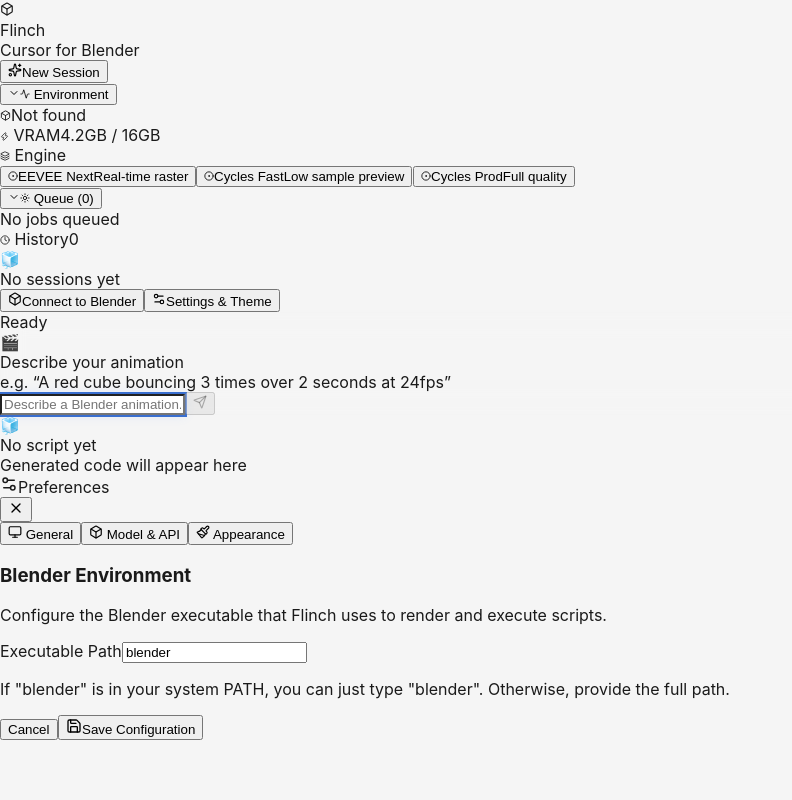
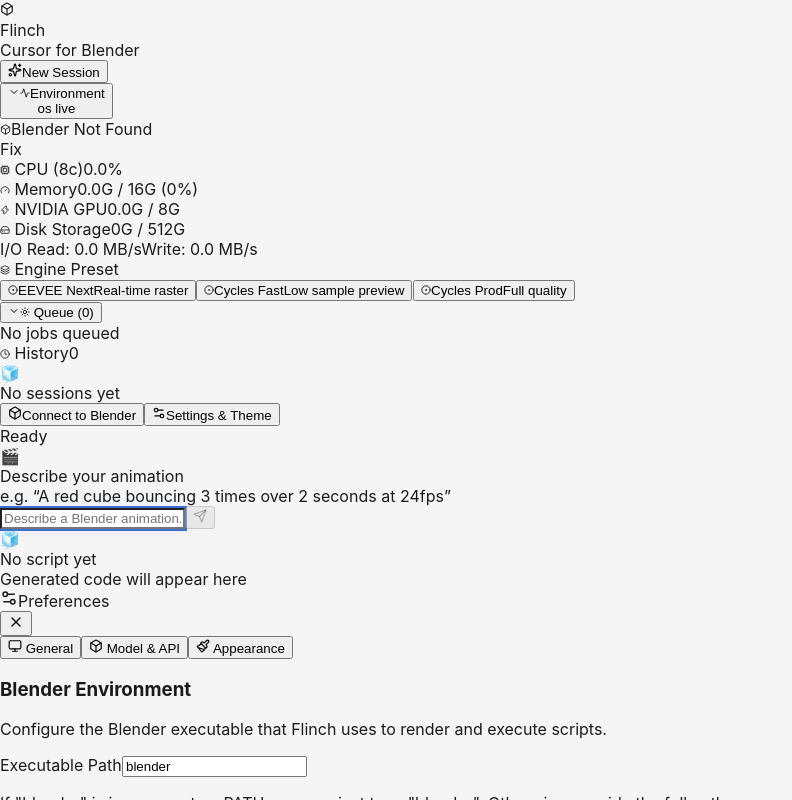
Before and after one commit to theRiddler9/flinch, a React (Vite) app in the folder apps/desktop/ui/: page / in a window 1280 px wide. Shown: the whole page, without its empty margins (0-792 px from the left). Built offline with nearby package versions, Linux system fonts and the light colour scheme.

Commit message:
feat(ui): display live OS CPU, RAM, GPU, and Disk I/O metrics in Sidebar ENVIRONMENT section

```diff
--- a/apps/desktop/ui/src/components/Sidebar.tsx
+++ b/apps/desktop/ui/src/components/Sidebar.tsx
@@ -4,7 +4,7 @@
 import {
   Clock, CheckCircle2, AlertCircle, Box, Sparkles, Settings2,
   ChevronDown, ChevronRight, Zap, Layers, Sun, Activity,
-  CircleDot, Loader2, XCircle,
+  CircleDot, Loader2, XCircle, Cpu, HardDrive, Gauge,
 } from 'lucide-react';
 import { invoke } from '@tauri-apps/api/core';
 import type { AgentResult } from '../bindings/AgentResult';
@@ -23,24 +23,22 @@
 }
 
 export function Sidebar() {
-  const history      = useStore((s) => s.history);
-  const loadHistory  = useStore((s) => s.loadHistory);
-  const doctorStatus = useStore((s) => s.doctorStatus);
+  const history        = useStore((s) => s.history);
+  const loadHistory    = useStore((s) => s.loadHistory);
+  const doctorStatus   = useStore((s) => s.doctorStatus);
   const blenderVersion = useStore((s) => s.blenderVersion);
-  const enginePreset = useStore((s) => s.enginePreset);
+  const enginePreset   = useStore((s) => s.enginePreset);
   const setEnginePreset = useStore((s) => s.setEnginePreset);
   const executionQueue  = useStore((s) => s.executionQueue);
+  const systemMetrics   = useStore((s) => s.systemMetrics);
+  const fetchMetrics    = useStore((s) => s.fetchMetrics);
 
-  const [envOpen, setEnvOpen] = useState(true);
+  const [envOpen, setEnvOpen]     = useState(true);
   const [queueOpen, setQueueOpen] = useState(true);
-  // Simulated VRAM — in real app wire from a Tauri sysinfo command
-  const vramUsed = 4.2;
-  const vramTotal = 16;
-  const vramPct = vramUsed / vramTotal;
 
   useEffect(() => { loadHistory(); }, [loadHistory]);
 
-  // Doctor check on mount to get blender version
+  // Doctor check on mount
   useEffect(() => {
     invoke<{ blender_ok: boolean; blender_version: string | null; provider_ok: boolean }>('check_doctor')
       .then((res) => {
@@ -52,6 +50,15 @@
       })
       .catch(() => useStore.setState({ doctorStatus: 'error' }));
   }, []);
+
+  // Poll system performance metrics every 2.5s for real workloads
+  useEffect(() => {
+    fetchMetrics();
+    const interval = setInterval(() => {
+      fetchMetrics();
+    }, 2500);
+    return () => clearInterval(interval);
+  }, [fetchMetrics]);
 
   const loadSession = useCallback(async (id: string) => {
     try {
@@ -67,6 +74,24 @@
     }
   }, []);
 
+  // Performance helpers
+  const cpuPct = systemMetrics?.cpu_percent ?? 0;
+  const ramUsed = systemMetrics?.ram_used_gb ?? 0;
+  const ramTotal = systemMetrics?.ram_total_gb ?? 16;
+  const ramPct = systemMetrics?.ram_percent ?? 0;
+
+  const gpuName = systemMetrics?.gpu_name ?? 'NVIDIA GPU';
+  const gpuUtil = systemMetrics?.gpu_percent ?? 0;
+  const vramUsed = systemMetrics?.vram_used_gb ?? 0;
+  const vramTotal = systemMetrics?.vram_total_gb ?? 8;
+  const vramPct = systemMetrics?.vram_percent ?? 0;
+
+  const diskUsed = systemMetrics?.disk_used_gb ?? 0;
+  const diskTotal = systemMetrics?.disk_total_gb ?? 512;
+  const diskPct = systemMetrics?.disk_percent ?? 0;
+  const diskR = systemMetrics?.disk_read_mbps ?? 0;
+  const diskW = systemMetrics?.disk_write_mbps ?? 0;
+
   return (
     <div className="w-64 bg-flinch-base border-r border-flinch-border-dim flex flex-col h-full overflow-hidden">
       {/* Brand header */}
@@ -78,7 +103,9 @@
           <div className="text-sm font-bold tracking-tight text-flinch-text">Flinch</div>
           <div className="text-2xs text-flinch-text-muted">Cursor for Blender</div>
         </div>
-        <StatusDot status={doctorStatus} />
+        <div className="ml-auto flex items-center gap-1.5">
+          <StatusDot status={doctorStatus} />
+        </div>
       </div>
 
       {/* New session button */}
@@ -102,50 +129,128 @@
       </div>
 
       <div className="flex-1 overflow-y-auto space-y-0 pb-2">
-        {/* ── Environment ── */}
+        {/* ── Environment (Real OS System Performance) ── */}
         <section className="px-3 pt-2">
           <button
             onClick={() => setEnvOpen(!envOpen)}
-            className="w-full flex items-center gap-1.5 py-1 text-[11px] font-semibold uppercase tracking-wider text-flinch-text-muted hover:text-flinch-text-dim flinch-transition"
+            className="w-full flex items-center justify-between py-1 text-[11px] font-semibold uppercase tracking-wider text-flinch-text-muted hover:text-flinch-text-dim flinch-transition"
           >
-            {envOpen ? <ChevronDown size={12} /> : <ChevronRight size={12} />}
-            <Activity size={10} /> Environment
+            <div className="flex items-center gap-1.5">
+              {envOpen ? <ChevronDown size={12} /> : <ChevronRight size={12} />}
+              <Activity size={10} className="text-flinch-accent" />
+              <span>Environment</span>
+            </div>
+            <span className="text-[10px] lowercase font-normal opacity-70">os live</span>
           </button>
           {envOpen && (
-            <div className="mt-1.5 space-y-2 pl-1">
-              {/* Blender Path */}
-              <div className="flex items-center gap-2 text-xs">
-                <Box size={11} className={cn("shrink-0", doctorStatus === 'ok' ? "text-flinch-success" : "text-flinch-error")} />
-                <span className="text-flinch-text-dim truncate">
-                  {blenderVersion ?? (doctorStatus === 'error' ? 'Not found' : 'Checking...')}
+            <div className="mt-1.5 space-y-2 pl-1 bg-flinch-surface/20 p-2 rounded-lg border border-flinch-border-dim/50">
+              {/* Blender Status */}
+              <div className="flex items-center justify-between text-xs">
+                <div className="flex items-center gap-1.5 truncate">
+                  <Box size={11} className={cn("shrink-0", doctorStatus === 'ok' ? "text-flinch-success" : "text-flinch-error")} />
+                  <span className="text-flinch-text font-medium truncate">
+                    {blenderVersion ?? (doctorStatus === 'error' ? 'Blender Not Found' : 'Checking...')}
+                  </span>
+                </div>
+                <span className={cn("text-2xs font-semibold uppercase px-1.5 py-0.2 rounded", doctorStatus === 'ok' ? "bg-flinch-success/15 text-flinch-success" : "bg-flinch-error/15 text-flinch-error")}>
+                  {doctorStatus === 'ok' ? 'Ready' : 'Fix'}
                 </span>
               </div>
 
-              {/* VRAM Bar */}
+              {/* CPU Metric */}
               <div>
-                <div className="flex items-center justify-between mb-1">
-                  <span className="text-2xs text-flinch-text-muted flex items-center gap-1">
-                    <Zap size={9} /> VRAM
+                <div className="flex items-center justify-between text-2xs mb-1">
+                  <span className="text-flinch-text-muted flex items-center gap-1">
+                    <Cpu size={10} /> CPU ({systemMetrics?.cpu_cores ?? 8}c)
                   </span>
-                  <span className={cn(
-                    "text-2xs font-mono",
-                    vramPct > 0.8 ? "text-flinch-warning" : "text-flinch-text-muted"
-                  )}>
-                    {vramUsed}GB / {vramTotal}GB
+                  <span className="font-mono text-flinch-text-dim">
+                    {cpuPct.toFixed(1)}%
                   </span>
                 </div>
                 <div className="h-1.5 rounded-full bg-flinch-surface overflow-hidden">
                   <div
                     className={cn(
                       "h-full rounded-full flinch-transition",
-                      vramPct > 0.8 ? "bg-flinch-warning" : "bg-flinch-accent"
+                      cpuPct > 85 ? "bg-flinch-error" : cpuPct > 65 ? "bg-flinch-warning" : "bg-blue-400"
                     )}
-                    style={{ width: `${Math.min(vramPct * 100, 100)}%` }}
+                    style={{ width: `${Math.min(cpuPct, 100)}%` }}
                   />
                 </div>
-                {vramPct > 0.8 && (
-                  <p className="text-2xs text-flinch-warning mt-0.5">⚠ High VRAM — render may crash</p>
+              </div>
+
+              {/* RAM / Memory Metric */}
+              <div>
+                <div className="flex items-center justify-between text-2xs mb-1">
+                  <span className="text-flinch-text-muted flex items-center gap-1">
+                    <Gauge size={10} /> Memory
+                  </span>
+                  <span className="font-mono text-flinch-text-dim">
+                    {ramUsed.toFixed(1)}G / {ramTotal.toFixed(0)}G ({ramPct.toFixed(0)}%)
+                  </span>
+                </div>
+                <div className="h-1.5 rounded-full bg-flinch-surface overflow-hidden">
+                  <div
+                    className={cn(
+                      "h-full rounded-full flinch-transition",
+                      ramPct > 85 ? "bg-flinch-error" : ramPct > 70 ? "bg-flinch-warning" : "bg-emerald-400"
+                    )}
+                    style={{ width: `${Math.min(ramPct, 100)}%` }}
+                  />
+                </div>
+              </div>
+
+              {/* GPU & VRAM Metric */}
+              <div>
+                <div className="flex items-center justify-between text-2xs mb-1">
+                  <span className="text-flinch-text-muted flex items-center gap-1 truncate max-w-[130px]" title={gpuName}>
+                    <Zap size={10} /> {gpuName.replace('NVIDIA GeForce ', '')}
+                  </span>
+                  <span className={cn(
+                    "font-mono text-2xs",
+                    vramPct > 80 ? "text-flinch-warning font-semibold" : "text-flinch-text-dim"
+                  )}>
+                    {vramUsed.toFixed(1)}G / {vramTotal.toFixed(0)}G
+                  </span>
+                </div>
+                <div className="h-1.5 rounded-full bg-flinch-surface overflow-hidden">
+                  <div
+                    className={cn(
+                      "h-full rounded-full flinch-transition",
+                      vramPct > 80 ? "bg-flinch-warning" : "bg-flinch-accent"
+                    )}
+                    style={{ width: `${Math.min(vramPct, 100)}%` }}
+                  />
+                </div>
+                {gpuUtil > 0 && (
+                  <div className="text-[10px] text-flinch-text-muted mt-0.5 font-mono">
+                    Compute load: {gpuUtil.toFixed(0)}%
+                  </div>
                 )}
+                {vramPct > 80 && (
+                  <p className="text-[10px] text-flinch-warning mt-0.5">⚠ High VRAM ({vramPct.toFixed(0)}%) — near OOM limit</p>
+                )}
+              </div>
+
+              {/* Disk Storage & I/O Metric */}
+              <div>
+                <div className="flex items-center justify-between text-2xs mb-1">
+                  <span className="text-flinch-text-muted flex items-center gap-1">
+                    <HardDrive size={10} /> Disk Storage
+                  </span>
+                  <span className="font-mono text-flinch-text-dim">
+                    {diskUsed.toFixed(0)}G / {diskTotal.toFixed(0)}G
+                  </span>
+                </div>
+                <div className="h-1.5 rounded-full bg-flinch-surface overflow-hidden">
+                  <div
+                    className="h-full rounded-full bg-purple-400 flinch-transition"
+                    style={{ width: `${Math.min(diskPct, 100)}%` }}
+                  />
+                </div>
+                <div className="flex items-center justify-between text-[10px] font-mono text-flinch-text-muted mt-1">
+                  <span>I/O Read: {diskR.toFixed(1)} MB/s</span>
+                  <span>Write: {diskW.toFixed(1)} MB/s</span>
+                </div>
               </div>
             </div>
           )}
@@ -154,7 +259,7 @@
         {/* ── Engine Presets ── */}
         <section className="px-3 pt-3">
           <div className="flex items-center gap-1.5 py-1 text-[11px] font-semibold uppercase tracking-wider text-flinch-text-muted">
-            <Layers size={10} /> Engine
+            <Layers size={10} /> Engine Preset
           </div>
           <div className="mt-1.5 space-y-1">
             {ENGINE_OPTIONS.map((opt) => (
```
